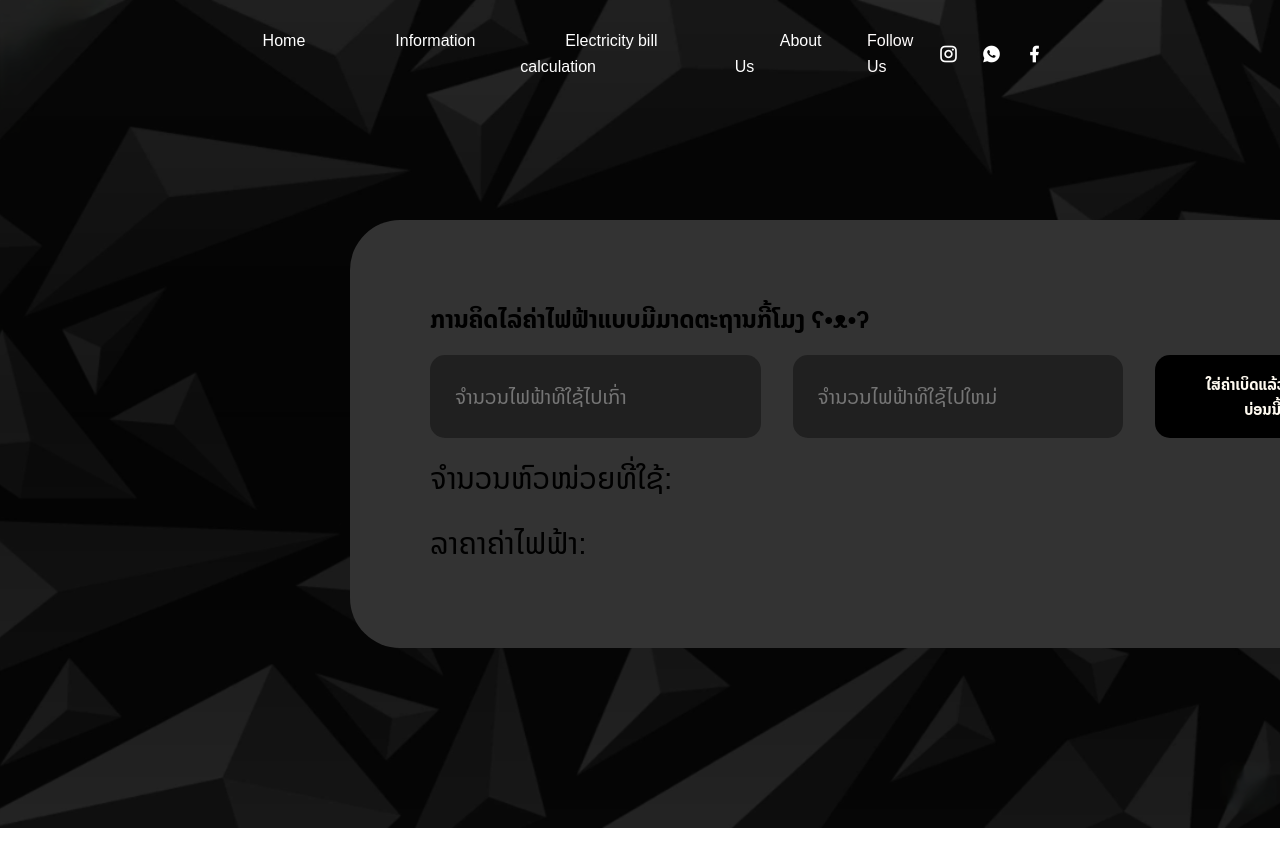
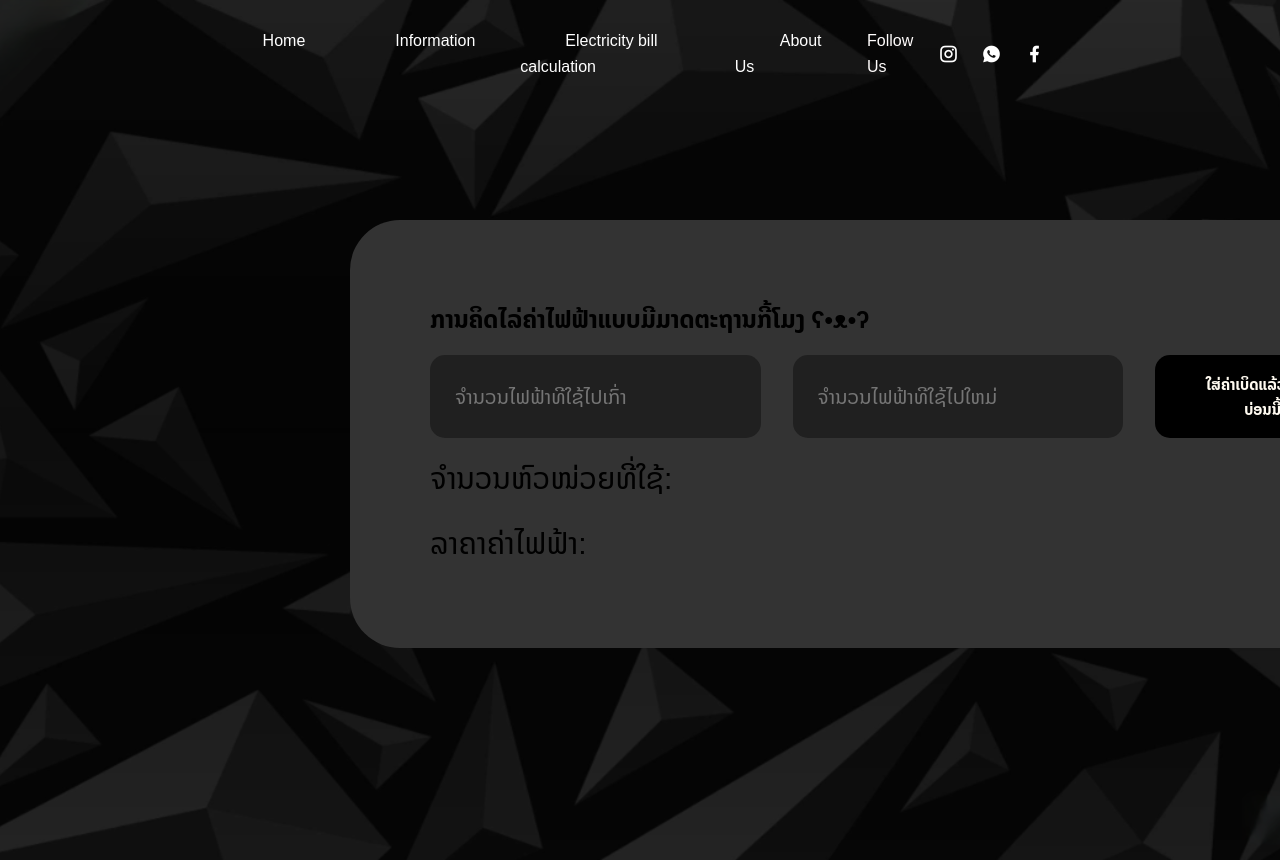
Before and after one commit to Palami1/Faifar0.4, a plain HTML site: page Electricity_bill_calculationn.html in a window 1280 px wide. Shown: the top 860 px of the page. Before the commit the page ends 828 px from the top, so only its background shows below. Drawn offline with nearby package versions, Linux system fonts and the light colour scheme.

Commit message:
Fix formatting and update CSS styles

```diff
--- a/Electricity_bill_calculationn.css
+++ b/Electricity_bill_calculationn.css
@@ -26,7 +26,7 @@ body{
     url(img/bk_about.png);
     background-size: cover;
     background-position: bottom center;
-    height: 76vh;
+    height: 80vh;
 }
 
 header {
```
